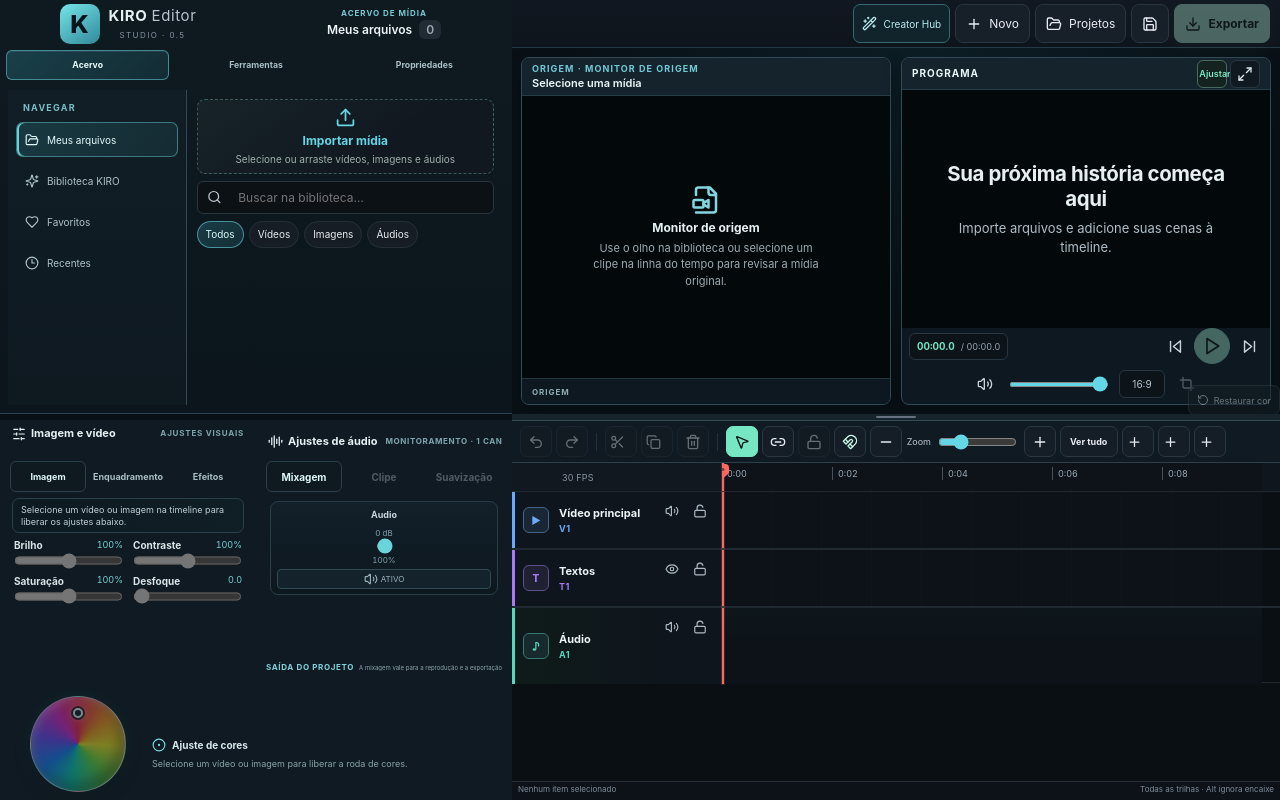
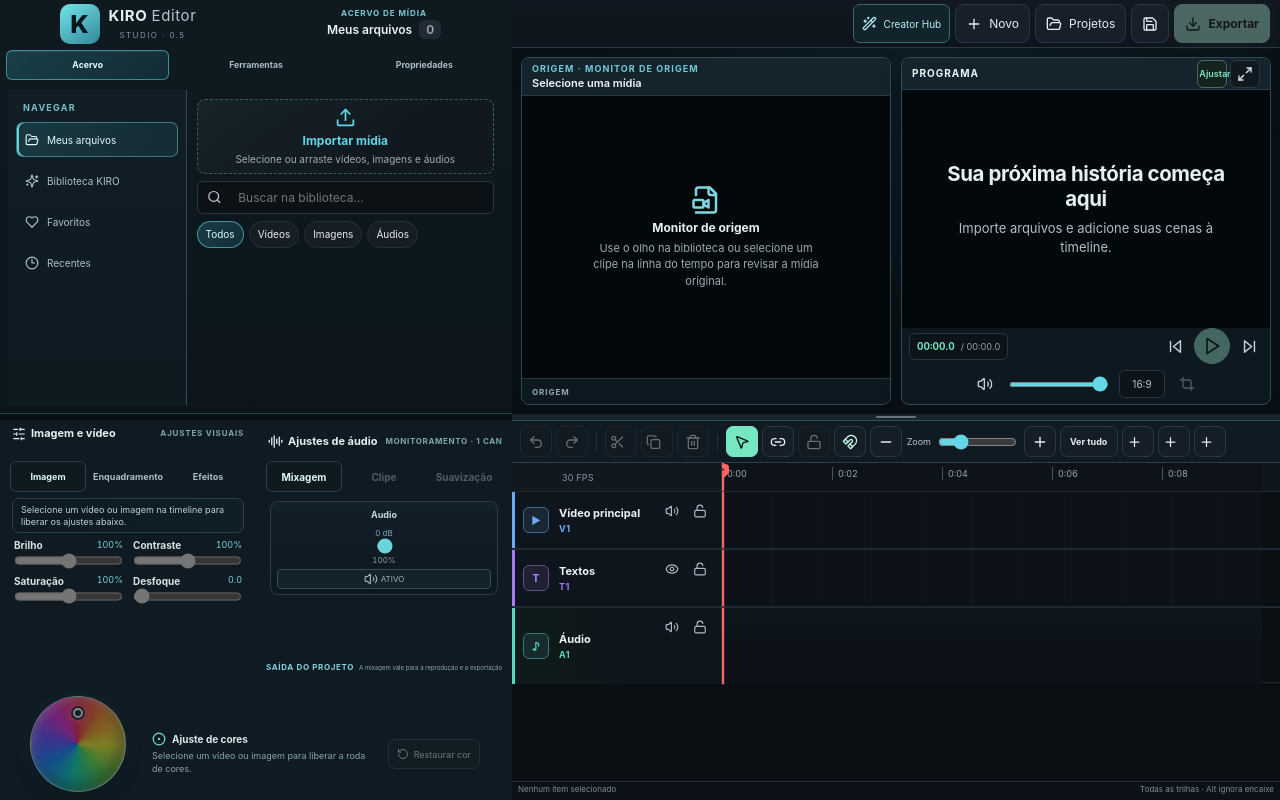
Before and after one commit to kiroaventureiro/kiro-editor, a React (Vite) app: page / in a window 1280 px wide. Built offline with nearby package versions, Linux system fonts and the light colour scheme.

Commit message:
Ajusta distribuição do texto e botão de cores

```diff
--- a/src/styles/desktop-program-monitor-v4.css
+++ b/src/styles/desktop-program-monitor-v4.css
@@ -1764,3 +1764,19 @@
     transform: translateY(-50%) !important;
   }
 }
+
+@media (min-width: 851px) {
+  .workspace-control-dock > .workspace-dock-color .color-wheel-copy {
+    display: grid !important;
+    grid-template-columns: minmax(0,1fr) auto !important;
+    grid-template-rows: auto auto !important;
+    align-items: center !important;
+    gap: 4px 10px !important;
+  }
+  .workspace-control-dock > .workspace-dock-color .color-wheel-copy button {
+    position: static !important;
+    grid-column: 2 !important;
+    grid-row: 1 / 3 !important;
+    transform: none !important;
+  }
+}
```
